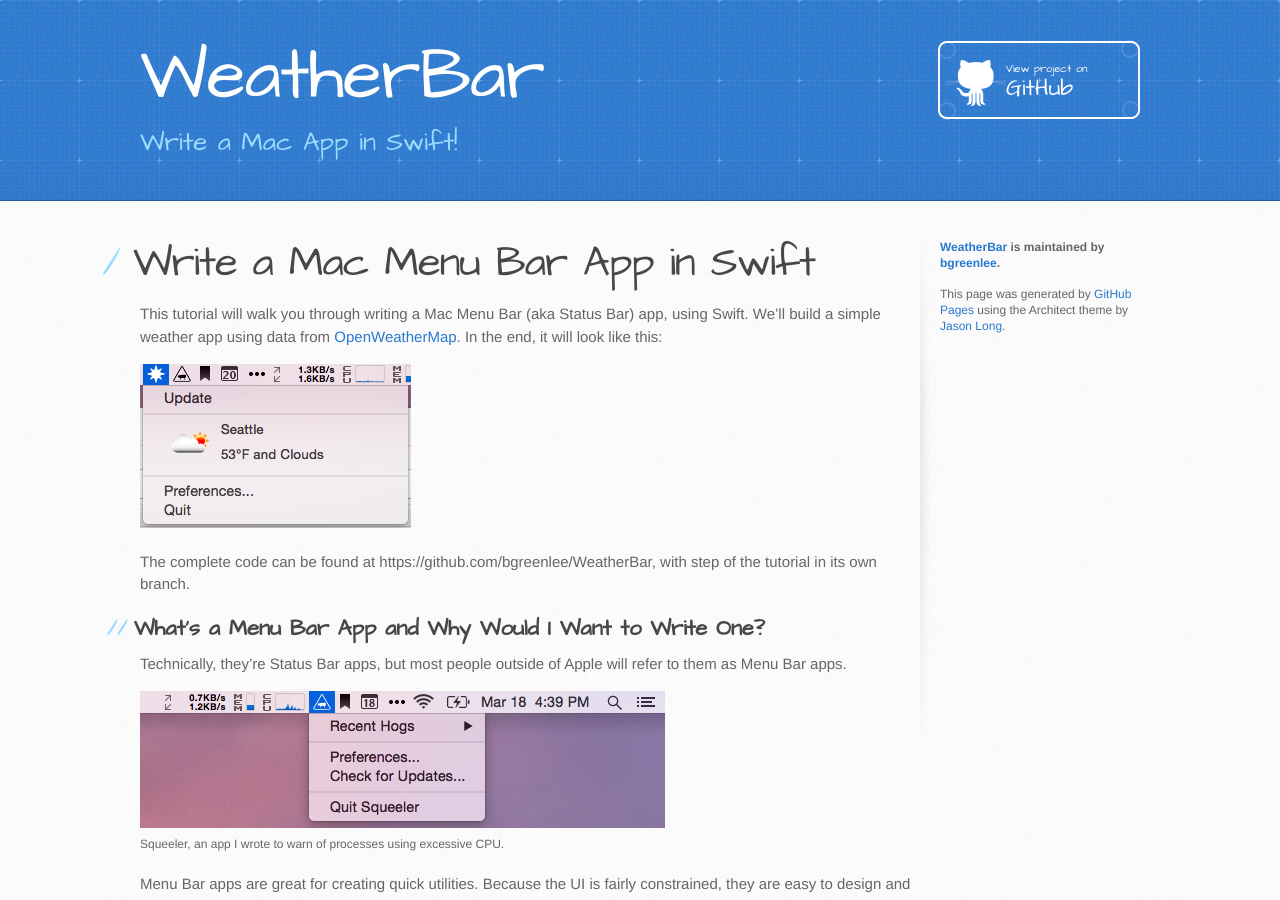
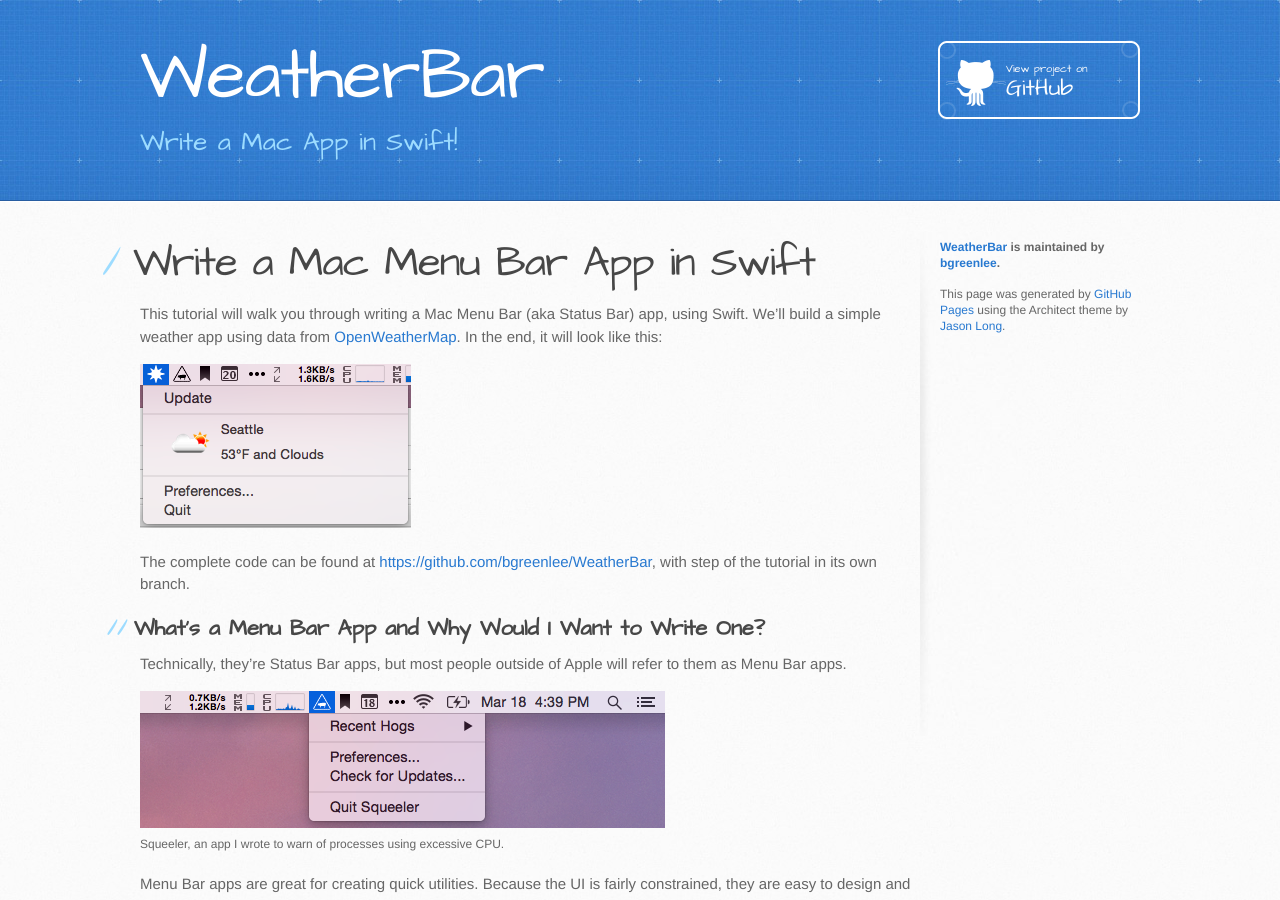
Before and after one commit to bgreenlee/WeatherBar, a Jekyll site: the page built from index.md, in a window 1280 px wide and 900 px high. Built offline with Jekyll 4.4.1, drawn with Linux system fonts in a browser that asks for light colours; nearby versions of some CDN libraries.

```diff
--- a/index.md
+++ b/index.md
@@ -8,7 +8,7 @@ This tutorial will walk you through writing a Mac Menu Bar (aka Status Bar) app,
 
 ![](assets/weatherbar.png)
 
-The complete code can be found at https://github.com/bgreenlee/WeatherBar, with step of the tutorial in its own branch.
+The complete code can be found at <https://github.com/bgreenlee/WeatherBar>, with step of the tutorial in its own branch.
 
 ## What's a Menu Bar App and Why Would I Want to Write One?
 
```
